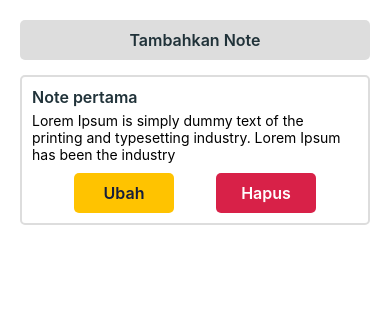
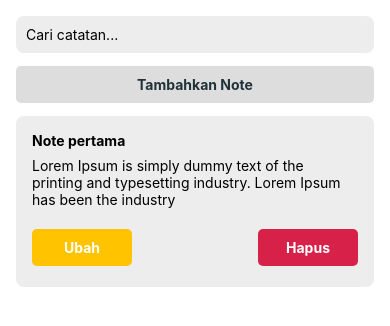
Before and after one commit to annisaarrumaisha/note-app, a React Native app: screen / in a window 390 px wide. Shown: the top 326 px of the page. Built offline with nearby package versions, Linux system fonts and the light colour scheme.

Commit message:
revamped the interface and added a note search feature

```diff
--- a/App.js
+++ b/App.js
@@ -16,6 +16,8 @@ const CurrentPageWidget = ({
   editNote, // Fungsi untuk mengedit catatan
   editingNote, // Catatan yang sedang diedit
   setEditingNote, // Fungsi untuk menentukan catatan yang sedang diedit
+  searchQuery, // Query pencarian
+  setSearchQuery, // Fungsi untuk mengubah query pencarian
 }) => {
   switch (currentPage) {
     case "home":
@@ -24,8 +26,10 @@ const CurrentPageWidget = ({
         <Home
           noteList={noteList}
           setCurrentPage={setCurrentPage}
-          deleteNote={deleteNote} // Menambahkan fungsi deleteNote sebagai prop
-          setEditingNote={setEditingNote} // Menambahkan fungsi setEditingNote sebagai prop
+          deleteNote={deleteNote}
+          setEditingNote={setEditingNote}
+          searchQuery={searchQuery}
+          setSearchQuery={setSearchQuery}
         />
       );
     case "add":
@@ -36,8 +40,8 @@ const CurrentPageWidget = ({
       return (
         <EditNote
           setCurrentPage={setCurrentPage}
-          editNote={editNote} // Menambahkan fungsi editNote sebagai prop
-          editingNote={editingNote} // Menambahkan fungsi editingNote sebagai prop
+          editNote={editNote}
+          editingNote={editingNote}
         />
       );
     default:
@@ -61,6 +65,9 @@ const App = () => {
 
   // State untuk menyimpan catatan yang sedang diedit
   const [editingNote, setEditingNote] = useState(null);
+
+  // State untuk menyimpan query pencarian
+  const [searchQuery, setSearchQuery] = useState("");
 
   // Fungsi untuk menambahkan catatan baru ke dalam daftar
   const addNote = (title, desc) => {
@@ -109,6 +116,8 @@ const App = () => {
       editNote={editNote} // Fungsi untuk mengedit catatan
       editingNote={editingNote} // Catatan yang sedang diedit
       setEditingNote={setEditingNote} // Fungsi untuk menentukan catatan yang sedang diedit
+      searchQuery={searchQuery} // Query pencarian
+      setSearchQuery={setSearchQuery} // Fungsi untuk mengubah query pencarian
     />
   );
 };
--- a/src/components/customButton.js
+++ b/src/components/customButton.js
@@ -1,30 +1,40 @@
-import React from "react"; // Impor 'React' dari library React
-import { TouchableOpacity, Text, StyleSheet } from "react-native"; // Impor komponen dasar dari React Native
+// Impor React dari library React dan komponen dasar dari React Native
+import React from "react";
+import { TouchableOpacity, Text, StyleSheet } from "react-native";
 
-// Komponen tombol kustom yang dapat digunakan untuk berbagai fungsi
-const CustomButton = ({ backgroundColor, color, text, width, onPress }) => {
-  // Mengembalikan tombol dengan gaya dan fungsi yang ditentukan
+// Komponen CustomButton untuk membuat tombol kustom
+const CustomButton = ({
+  text, // Teks yang akan ditampilkan pada tombol
+  onPress, // Fungsi yang akan dijalankan saat tombol ditekan
+  backgroundColor = "#007BFF", // Warna latar belakang tombol (default: biru)
+  color = "#FFFFFF", // Warna teks tombol (default: putih)
+  fontSize = 14, // Ukuran teks tombol (default: 16)
+  width = "100%", // Lebar tombol (default: 100% dari kontainer)
+}) => {
   return (
+    // TouchableOpacity digunakan untuk membuat tombol yang dapat ditekan
     <TouchableOpacity
-      style={[styles.button, { backgroundColor, width }]} // Terapkan gaya tombol dan tambahkan warna latar belakang serta lebar dari props
-      onPress={onPress} // Panggil fungsi onPress saat tombol ditekan
+      style={[styles.button, { backgroundColor, width }]} // Gaya tombol, termasuk warna latar dan lebar
+      onPress={onPress} // Fungsi yang dijalankan saat tombol ditekan
     >
-      <Text style={[styles.buttonText, { color }]}>{text}</Text>
+      {/* Tampilkan teks pada tombol */}
+      <Text style={[styles.buttonText, { color, fontSize }]}>{text}</Text>
     </TouchableOpacity>
   );
 };
 
-// Definisikan gaya untuk tombol dan teks di dalamnya
+// Gaya untuk tombol dan teks tombol
 const styles = StyleSheet.create({
   button: {
-    padding: 10, // Beri padding di sekitar teks tombol
-    borderRadius: 5, // Tambahkan sudut membulat pada tombol
-    alignItems: "center", // Pusatkan teks di dalam tombol secara horizontal
+    padding: 10, // Padding dalam tombol
+    borderRadius: 5, // Sudut tombol yang melengkung
+    alignItems: "center", // Teks di tengah secara horizontal
+    marginVertical: 5, // Margin vertikal antara tombol
   },
   buttonText: {
-    fontSize: 16, // Ukuran font untuk teks tombol
-    fontWeight: "600", // Atur berat font menjadi semi-bold
+    fontWeight: "bold", // Teks dicetak tebal
   },
 });
 
-export default CustomButton; // Ekspor komponen CustomButton sebagai default export dari file ini
+// Ekspor komponen CustomButton sebagai default export
+export default CustomButton;
--- /dev/null
+++ b/src/components/searchBar.js
@@ -0,0 +1,34 @@
+// Impor React dan komponen dasar dari React Native.
+import React from "react";
+import { View, TextInput, StyleSheet } from "react-native";
+
+// Komponen SearchBar untuk menampilkan bilah pencarian
+const SearchBar = ({ searchQuery, setSearchQuery }) => {
+  return (
+    // View utama untuk SearchBar
+    <View style={styles.container}>
+      {/* Input untuk teks pencarian */}
+      <TextInput
+        placeholder="Cari catatan..." // Placeholder untuk input
+        value={searchQuery} // Nilai saat ini dari teks pencarian
+        onChangeText={setSearchQuery} // Fungsi untuk mengubah nilai teks pencarian
+        style={styles.input} // Gaya untuk input
+      />
+    </View>
+  );
+};
+
+// Gaya untuk SearchBar dan input
+const styles = StyleSheet.create({
+  container: {
+    marginBottom: 8, // Margin bawah untuk memberi jarak antara SearchBar dan konten di bawahnya
+  },
+  input: {
+    backgroundColor: "#EDEDED", // Warna latar belakang input
+    padding: 10, // Padding dalam input
+    borderRadius: 8, // Sudut input yang melengkung
+  },
+});
+
+// Ekspor komponen SearchBar sebagai default export
+export default SearchBar;
--- a/src/screens/addNote.js
+++ b/src/screens/addNote.js
@@ -1,94 +1,91 @@
 // Impor React dan hook useState dari library React.
 import React, { useState } from "react";
-// Impor komponen-komponen dasar dari React Native.
-import { View, StyleSheet, Text } from "react-native";
-// Impor komponen kustom untuk tombol dan input teks.
+import {
+  View,
+  TextInput,
+  StyleSheet,
+  ScrollView,
+  KeyboardAvoidingView,
+} from "react-native";
+
+// Impor komponen kustom untuk tombol dari folder components.
 import CustomButton from "../components/customButton";
-import CustomTextInput from "../components/customTextInput";
 
-// Komponen AddNote menerima dua props:
-// 1. setCurrentPage - fungsi untuk mengubah halaman saat ini.
-// 2. addNote - fungsi untuk menambahkan catatan baru ke dalam daftar.
+// Komponen utama untuk halaman AddNote yang memungkinkan pengguna menambahkan catatan baru
 const AddNote = ({ setCurrentPage, addNote }) => {
-  // State untuk menyimpan nilai input judul dan deskripsi yang diisi oleh pengguna.
+  // State untuk menyimpan judul dan deskripsi catatan yang akan ditambahkan
   const [title, setTitle] = useState("");
   const [desc, setDesc] = useState("");
 
   return (
-    // Container utama yang mengatur layout komponen anak.
-    <View style={styles.container}>
-      {/* Teks judul halaman "Tambahkan Note" */}
-      <Text style={styles.pageTitle}>Tambahkan Note</Text>
-
-      {/* Komponen input teks untuk judul catatan */}
-      <CustomTextInput
-        text={title} // Nilai dari input teks untuk judul.
-        onChange={setTitle} // Fungsi untuk mengubah state judul ketika teks berubah.
-        label="Judul" // Label yang ditampilkan di atas input teks.
-        placeholder="Judul" // Placeholder untuk input teks.
-        numberOfLines={1} // Jumlah baris input (1 baris).
-        multiline={false} // Input teks tidak mendukung beberapa baris.
-      />
-
-      {/* Komponen input teks untuk deskripsi catatan */}
-      <CustomTextInput
-        text={desc} // Nilai dari input teks untuk deskripsi.
-        onChange={setDesc} // Fungsi untuk mengubah state deskripsi ketika teks berubah.
-        label="Deskripsi" // Label yang ditampilkan di atas input teks.
-        placeholder="Deskripsi" // Placeholder untuk input teks.
-        multiline // Input teks mendukung beberapa baris.
-        numberOfLines={4} // Jumlah baris input (4 baris).
-      />
-
-      {/* Tombol "Simpan" untuk menambahkan catatan */}
-      <View style={styles.spacerTop}>
+    // KeyboardAvoidingView untuk memastikan keyboard tidak menutupi input saat muncul
+    <KeyboardAvoidingView style={styles.container} behavior="padding">
+      {/* ScrollView untuk memungkinkan scroll jika konten sangat panjang */}
+      <ScrollView contentContainerStyle={styles.scrollContainer}>
+        {/* Input untuk judul catatan */}
+        <TextInput
+          placeholder="Masukkan Judul" // Placeholder untuk input
+          value={title} // Nilai saat ini dari judul
+          onChangeText={setTitle} // Fungsi untuk mengubah nilai judul
+          style={styles.input} // Gaya untuk input
+        />
+        {/* Input untuk deskripsi catatan */}
+        <TextInput
+          placeholder="Masukkan Deskripsi" // Placeholder untuk input
+          value={desc} // Nilai saat ini dari deskripsi
+          onChangeText={setDesc} // Fungsi untuk mengubah nilai deskripsi
+          style={styles.textArea} // Gaya untuk input dengan tinggi khusus
+          multiline // Izinkan input multi-baris
+        />
+      </ScrollView>
+      {/* View untuk tombol yang tetap berada di bagian bawah */}
+      <View style={styles.buttonContainer}>
+        {/* Tombol untuk menambahkan catatan baru */}
         <CustomButton
-          backgroundColor="#247881" // Warna latar belakang tombol.
-          color="#fff" // Warna teks tombol.
-          text="Simpan" // Teks yang ditampilkan di tombol.
-          width="100%" // Lebar tombol.
-          // Ketika tombol ditekan, jalankan fungsi addNote dan kembali ke halaman home.
+          text="Simpan" // Teks tombol
           onPress={() => {
-            addNote(title, desc); // Panggil fungsi addNote dengan judul dan deskripsi yang diberikan.
-            setCurrentPage("home"); // Ubah halaman saat ini menjadi "home".
+            addNote(title, desc); // Tambahkan catatan dengan judul dan deskripsi saat ini
+            setCurrentPage("home"); // Kembali ke halaman utama setelah menambahkan catatan
           }}
         />
-      </View>
-
-      {/* Tombol "Kembali ke Home" untuk kembali ke halaman utama */}
-      <View style={styles.spacerTop}>
+        {/* Tombol untuk membatalkan dan kembali ke halaman utama */}
         <CustomButton
-          backgroundColor="#DDDDDD" // Warna latar belakang tombol.
-          color="#203239" // Warna teks tombol.
-          text="Kembali ke Home" // Teks yang ditampilkan di tombol.
-          width="100%" // Lebar tombol.
-          // Ketika tombol ditekan, ubah halaman saat ini menjadi "home".
-          onPress={() => setCurrentPage("home")}
+          text="Batal" // Teks tombol
+          onPress={() => setCurrentPage("home")} // Kembali ke halaman utama saat tombol ditekan
+          backgroundColor="#D82148" // Warna latar belakang tombol
         />
       </View>
-    </View>
+    </KeyboardAvoidingView>
   );
 };
 
-// Gaya untuk komponen di dalam file ini.
+// Gaya untuk halaman AddNote dan komponen input
 const styles = StyleSheet.create({
   container: {
-    display: "flex", // Gunakan flexbox untuk tata letak.
-    flexDirection: "column", // Atur komponen anak secara vertikal.
-    justifyContent: "center", // Pusatkan komponen anak secara vertikal.
-    padding: 20, // Beri padding di sekitar container.
+    flex: 1, // Komponen mengambil seluruh ruang yang tersedia
+    padding: 16, // Jarak dari tepi kontainer
   },
-  pageTitle: {
-    marginTop: 20, // Jarak atas antara tepi container dan teks judul.
-    fontSize: 20, // Ukuran font untuk teks judul.
-    fontWeight: "700", // Berat font untuk teks judul.
-    textAlign: "center", // Posisikan teks judul di tengah secara horizontal.
-    color: "#203239", // Warna teks untuk teks judul.
+  scrollContainer: {
+    flexGrow: 1, // Membuat ScrollView mengambil ruang yang tersedia
+    justifyContent: "center", // Menempatkan konten di tengah secara vertikal
   },
-  spacerTop: {
-    marginTop: 30, // Jarak atas antara elemen di atas dan elemen ini.
+  input: {
+    backgroundColor: "#EDEDED", // Warna latar belakang input
+    padding: 16, // Padding dalam input
+    marginBottom: 16, // Margin bawah antara input
+    borderRadius: 8, // Sudut input yang melengkung
+  },
+  textArea: {
+    backgroundColor: "#EDEDED", // Warna latar belakang input
+    padding: 16, // Padding dalam input
+    borderRadius: 8, // Sudut input yang melengkung
+    flex: 1, // Membuat TextInput mengambil ruang yang tersisa
+    textAlignVertical: "top", // Mengatur teks berada di atas
+  },
+  buttonContainer: {
+    marginTop: 16, // Margin atas antara tombol dan input
   },
 });
 
-// Ekspor komponen AddNote sebagai default export dari file ini.
+// Ekspor komponen AddNote sebagai default export
 export default AddNote;
--- a/src/screens/editNote.js
+++ b/src/screens/editNote.js
@@ -1,99 +1,99 @@
-import React, { useState, useEffect } from "react"; // Mengimpor React, useState, dan useEffect dari React
-import { View, StyleSheet, Text } from "react-native"; // Mengimpor komponen dasar dari React Native
-import CustomButton from "../components/customButton"; // Mengimpor komponen CustomButton
-import CustomTextInput from "../components/customTextInput"; // Mengimpor komponen CustomTextInput
+// Impor React dan hook useState dari library React.
+import React, { useState, useEffect } from "react";
+import {
+  View,
+  TextInput,
+  StyleSheet,
+  ScrollView,
+  KeyboardAvoidingView,
+} from "react-native";
 
-// Komponen EditNote untuk mengubah catatan
-const EditNote = ({ editingNote, setCurrentPage, editNote }) => {
-  // State untuk menyimpan judul catatan yang sedang diedit
-  const [title, setTitle] = useState(editingNote?.title || "");
-  // State untuk menyimpan deskripsi catatan yang sedang diedit
-  const [desc, setDesc] = useState(editingNote?.desc || "");
+// Impor komponen kustom untuk tombol dari folder components.
+import CustomButton from "../components/customButton";
 
+// Komponen utama untuk halaman EditNote yang memungkinkan pengguna mengedit catatan yang sudah ada
+const EditNote = ({ setCurrentPage, editNote, editingNote }) => {
+  // State untuk menyimpan judul dan deskripsi catatan yang sedang diedit
+  const [title, setTitle] = useState("");
+  const [desc, setDesc] = useState("");
+
+  // Gunakan useEffect untuk mengisi state dengan data catatan yang sedang diedit ketika komponen dimuat
   useEffect(() => {
-    // Mengisi state dengan data catatan yang sedang diedit saat komponen pertama kali di-render
     if (editingNote) {
       setTitle(editingNote.title);
       setDesc(editingNote.desc);
     }
   }, [editingNote]);
 
-  // Fungsi untuk menyimpan perubahan yang telah dilakukan pada catatan
-  const handleSave = () => {
-    if (editingNote) {
-      editNote(editingNote.id, title, desc); // Memanggil fungsi editNote untuk menyimpan perubahan
-      setCurrentPage("home"); // Kembali ke halaman utama setelah menyimpan
-    }
-  };
-
   return (
-    <View style={styles.container}>
-      {/* Judul halaman edit note */}
-      <Text style={styles.pageTitle}>Ubah Note</Text>
-
-      {/* Input untuk mengubah judul catatan */}
-      <CustomTextInput
-        text={title}
-        onChange={setTitle}
-        label="Judul"
-        placeholder="Judul"
-        numberOfLines={1}
-        multiline={false}
-      />
-
-      {/* Input untuk mengubah deskripsi catatan */}
-      <CustomTextInput
-        text={desc}
-        onChange={setDesc}
-        label="Deskripsi"
-        placeholder="Deskripsi"
-        multiline
-        numberOfLines={4}
-      />
-
-      {/* Tombol untuk menyimpan perubahan */}
-      <View style={styles.spacerTop}>
+    // KeyboardAvoidingView untuk memastikan keyboard tidak menutupi input saat muncul
+    <KeyboardAvoidingView style={styles.container} behavior="padding">
+      {/* ScrollView untuk memungkinkan scroll jika konten sangat panjang */}
+      <ScrollView contentContainerStyle={styles.scrollContainer}>
+        {/* Input untuk judul catatan */}
+        <TextInput
+          placeholder="Masukkan Judul" // Placeholder untuk input
+          value={title} // Nilai saat ini dari judul
+          onChangeText={setTitle} // Fungsi untuk mengubah nilai judul
+          style={styles.input} // Gaya untuk input
+        />
+        {/* Input untuk deskripsi catatan */}
+        <TextInput
+          placeholder="Masukkan Deskripsi" // Placeholder untuk input
+          value={desc} // Nilai saat ini dari deskripsi
+          onChangeText={setDesc} // Fungsi untuk mengubah nilai deskripsi
+          style={styles.textArea} // Gaya untuk input dengan tinggi khusus
+          multiline // Izinkan input multi-baris
+        />
+      </ScrollView>
+      {/* View untuk tombol yang tetap berada di bagian bawah */}
+      <View style={styles.buttonContainer}>
+        {/* Tombol untuk menyimpan perubahan catatan */}
         <CustomButton
-          backgroundColor="#247881"
-          color="#fff"
-          text="Simpan"
-          width="100%"
-          onPress={handleSave} // Simpan perubahan saat tombol diklik
+          text="Simpan" // Teks tombol
+          onPress={() => {
+            editNote(editingNote.id, title, desc); // Simpan perubahan dengan data catatan saat ini
+            setCurrentPage("home"); // Kembali ke halaman utama setelah menyimpan perubahan
+          }}
+        />
+        {/* Tombol untuk membatalkan dan kembali ke halaman utama */}
+        <CustomButton
+          text="Batal" // Teks tombol
+          onPress={() => setCurrentPage("home")} // Kembali ke halaman utama saat tombol ditekan
+          backgroundColor="#D82148" // Warna latar belakang tombol
         />
       </View>
-
-      {/* Tombol untuk kembali ke halaman utama tanpa menyimpan perubahan */}
-      <View style={styles.spacerTop}>
-        <CustomButton
-          backgroundColor="#DDDDDD"
-          color="#203239"
-          text="Kembali ke Home"
-          width="100%"
-          onPress={() => setCurrentPage("home")} // Kembali ke halaman utama saat tombol diklik
-        />
-      </View>
-    </View>
+    </KeyboardAvoidingView>
   );
 };
 
-// Gaya (styles) untuk komponen-komponen di halaman EditNote
+// Gaya untuk halaman EditNote dan komponen input
 const styles = StyleSheet.create({
   container: {
-    display: "flex",
-    flexDirection: "column",
-    justifyContent: "center",
-    padding: 20,
+    flex: 1, // Komponen mengambil seluruh ruang yang tersedia
+    padding: 16, // Jarak dari tepi kontainer
   },
-  pageTitle: {
-    marginTop: 20,
-    fontSize: 20,
-    fontWeight: "700",
-    textAlign: "center",
-    color: "#203239",
+  scrollContainer: {
+    flexGrow: 1, // Membuat ScrollView mengambil ruang yang tersedia
+    justifyContent: "center", // Menempatkan konten di tengah secara vertikal
   },
-  spacerTop: {
-    marginTop: 30,
+  input: {
+    backgroundColor: "#EDEDED", // Warna latar belakang input
+    padding: 16, // Padding dalam input
+    marginBottom: 16, // Margin bawah antara input
+    borderRadius: 8, // Sudut input yang melengkung
+  },
+  textArea: {
+    backgroundColor: "#EDEDED", // Warna latar belakang input
+    padding: 16, // Padding dalam input
+    borderRadius: 8, // Sudut input yang melengkung
+    flex: 1, // Membuat TextInput mengambil ruang yang tersisa
+    textAlignVertical: "top", // Mengatur teks berada di atas
+  },
+  buttonContainer: {
+    marginTop: 16, // Margin atas antara tombol dan input
   },
 });
 
-export default EditNote; // Ekspor komponen EditNote sebagai default export dari file ini
+// Ekspor komponen EditNote sebagai default export
+export default EditNote;
--- a/src/screens/home.js
+++ b/src/screens/home.js
@@ -4,6 +4,7 @@ import { FlatList, StyleSheet, View, Text } from "react-native";
 
 // Impor komponen kustom untuk tombol dari folder components.
 import CustomButton from "../components/customButton";
+import SearchBar from "../components/searchBar"; // Impor komponen SearchBar
 
 // Komponen NoteCard untuk menampilkan informasi catatan dan tombol aksi
 const NoteCard = ({ item, setCurrentPage, deleteNote, setEditingNote }) => (
@@ -17,9 +18,8 @@ const NoteCard = ({ item, setCurrentPage, deleteNote, setEditingNote }) => (
       {/* Tombol untuk mengubah catatan */}
       <CustomButton
         backgroundColor="#FFC300" // Warna latar belakang tombol
-        color="#151D3B" // Warna teks tombol
+        color="#fff" // Warna teks tombol
         text="Ubah" // Teks tombol
-        fontSize={12} // Ukuran teks
         width={100} // Lebar tombol
         // Saat tombol "Ubah" diklik, setel catatan yang akan diedit dan alihkan ke halaman edit
         onPress={() => {
@@ -32,7 +32,7 @@ const NoteCard = ({ item, setCurrentPage, deleteNote, setEditingNote }) => (
         backgroundColor="#D82148" // Warna latar belakang tombol
         color="#fff" // Warna teks tombol
         text="Hapus" // Teks tombol
-        fontSize={12} // Ukuran teks
+        fontSize={14} // Ukuran teks
         width={100} // Lebar tombol
         // Hapus catatan dengan ID yang diberikan ketika tombol ditekan
         onPress={() => deleteNote(item.id)}
@@ -42,24 +42,44 @@ const NoteCard = ({ item, setCurrentPage, deleteNote, setEditingNote }) => (
 );
 
 // Komponen utama untuk halaman Home yang menampilkan daftar catatan
-const Home = ({ noteList, setCurrentPage, deleteNote, setEditingNote }) => (
+const Home = ({
+  noteList,
+  setCurrentPage,
+  deleteNote,
+  setEditingNote,
+  searchQuery,
+  setSearchQuery,
+}) => {
+  // Filter catatan berdasarkan query pencarian
+  const filteredNotes = noteList.filter(
+    (note) =>
+      note.title.toLowerCase().includes(searchQuery.toLowerCase()) ||
+      note.desc.toLowerCase().includes(searchQuery.toLowerCase())
+  );
+
+  return (
     // View utama untuk halaman Home
     <View style={styles.container}>
+      {/* Komponen pencarian */}
+      <SearchBar searchQuery={searchQuery} setSearchQuery={setSearchQuery} />
+
       {/* Tombol untuk menambahkan catatan baru */}
       <CustomButton
         backgroundColor="#DDD" // Warna latar belakang tombol
         color="#203239" // Warna teks tombol
         text="Tambahkan Note" // Teks tombol
+        fontSize={14} // Ukuran teks
         width="100%" // Lebar tombol
         // Ubah halaman ke "add" ketika tombol ditekan
         onPress={() => {
           setCurrentPage("add");
         }}
       />
+
       {/* FlatList untuk menampilkan daftar catatan */}
       <FlatList
         showsVerticalScrollIndicator={false} // Sembunyikan indikator scroll vertikal
-      data={noteList} // Data yang akan ditampilkan dalam FlatList
+        data={filteredNotes} // Data yang akan ditampilkan dalam FlatList
         // Render setiap item sebagai NoteCard dengan prop yang diperlukan
         renderItem={({ item }) => (
           <NoteCard
@@ -69,40 +89,35 @@ const Home = ({ noteList, setCurrentPage, deleteNote, setEditingNote }) => (
             setEditingNote={setEditingNote} // Fungsi untuk menentukan catatan yang sedang diedit
           />
         )}
-      // Kunci unik untuk setiap item dalam daftar
+        // Kunci unik untuk setiap item adalah ID catatan
         keyExtractor={(item) => item.id.toString()}
       />
     </View>
   );
+};
 
-// Gaya untuk komponen di dalam file ini.
+// Gaya untuk halaman Home dan komponen NoteCard
 const styles = StyleSheet.create({
   container: {
-    display: "flex", // Gunakan flexbox untuk tata letak
-    flexDirection: "column", // Atur komponen anak secara vertikal
-    justifyContent: "center", // Pusatkan komponen anak secara vertikal
-    padding: 20, // Beri padding di sekitar container
+    flex: 1, // Komponen mengambil seluruh ruang yang tersedia
+    padding: 16, // Jarak dari tepi kontainer
   },
   card: {
-    padding: 10, // Beri padding di dalam card
-    marginVertical: 15, // Beri margin vertikal antara card
-    borderColor: "#DDD", // Warna batas card
-    borderWidth: 2, // Lebar batas card
-    borderRadius: 5, // Sudut card dibulatkan
+    backgroundColor: "#EDEDED", // Warna latar belakang kartu
+    padding: 16, // Padding dalam kartu
+    marginVertical: 8, // Margin vertikal antara kartu
+    borderRadius: 8, // Sudut kartu yang melengkung
   },
   cardTitle: {
-    fontWeight: "600", // Berat font untuk judul card
-    color: "#203239", // Warna teks untuk judul card
-    fontSize: 16, // Ukuran font untuk judul card
-    marginBottom: 5, // Jarak bawah antara judul dan teks lainnya
+    fontWeight: "bold", // Teks judul dicetak tebal
+    marginBottom: 8, // Jarak bawah antara judul dan deskripsi
   },
   buttons: {
-    marginTop: 10, // Jarak atas antara teks card dan tombol
-    display: "flex", // Gunakan flexbox untuk tata letak tombol
-    flexDirection: "row", // Atur tombol secara horizontal
-    justifyContent: "space-evenly", // Atur jarak antar tombol secara merata
+    flexDirection: "row", // Tombol ditempatkan berdampingan secara horizontal
+    justifyContent: "space-between", // Spasi di antara tombol
+    marginTop: 16, // Jarak atas antara tombol dan deskripsi
   },
 });
 
-// Ekspor komponen Home sebagai default export dari file ini.
+// Ekspor komponen Home sebagai default export
 export default Home;
```
Lines whose indentation alone changed are shown as unchanged.
